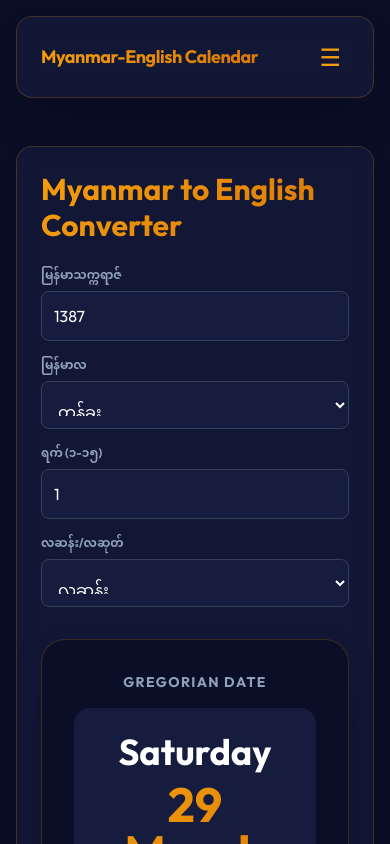
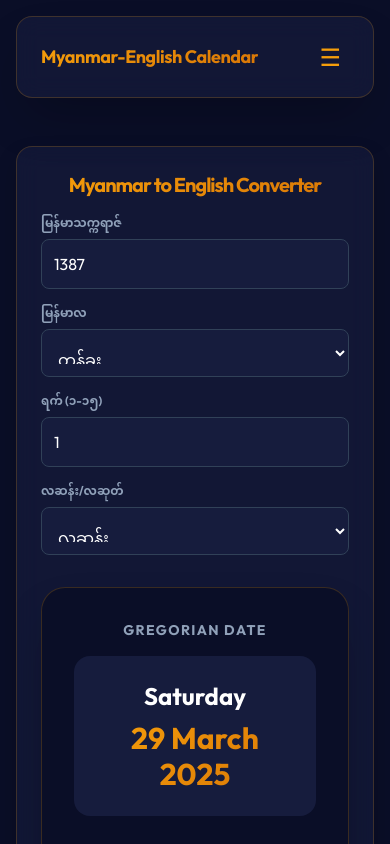
Before and after one commit to thawzinaung-2002/mm-eng-calendar, an Angular app: page /myanmar-to-eng in a window 390 px wide. Shown: the top 844 px of the page. Built offline with nearby package versions, Linux system fonts and the light colour scheme.

Commit message:
Decrease font-size of header in Eng->MM and MM->Eng for mobile

```diff
--- a/src/app/components/eng-to-mm/eng-to-mm.html
+++ b/src/app/components/eng-to-mm/eng-to-mm.html
@@ -1,6 +1,6 @@
 <div class="container mx-auto p-4 max-w-2xl">
   <div class="card mb-8">
-    <h1 class="text-3xl font-bold gold-text mb-6">English to Myanmar Converter</h1>
+    <h1 class="text-xl sm:text-2xl md:text-3xl font-bold gold-text mb-4 md:mb-6 tracking-tighter sm:tracking-normal truncate text-center md:text-left">English to Myanmar Converter</h1>
 
     <div class="flex flex-col gap-4 mb-8">
       <label class="text-sm text-slate-400 font-semibold uppercase tracking-wider">Select English Date</label>
--- a/src/app/components/mm-to-eng/mm-to-eng.html
+++ b/src/app/components/mm-to-eng/mm-to-eng.html
@@ -1,6 +1,6 @@
 <div class="container mx-auto p-4 max-w-2xl">
   <div class="card mb-8">
-    <h1 class="text-3xl font-bold gold-text mb-6">Myanmar to English Converter</h1>
+    <h1 class="text-xl sm:text-2xl md:text-3xl font-bold gold-text mb-4 md:mb-6 tracking-tighter sm:tracking-normal truncate text-center md:text-left">Myanmar to English Converter</h1>
 
     <div class="grid grid-cols-1 md:grid-cols-2 lg:grid-cols-4 gap-4 mb-8">
       <div class="flex flex-col gap-2">
@@ -50,8 +50,8 @@
 
           <div class="flex flex-col xl:flex-row items-center justify-center gap-8 w-full mb-8">
             <div class="flex flex-col items-center justify-center bg-navy-light p-6 rounded-2xl w-full">
-              <span class="text-4xl font-extrabold text-white mb-2">{{ engDate() | date:'EEEE' }}</span>
-              <span class="text-5xl font-black gold-text">{{ engDate() | date:'dd MMMM yyyy' }}</span>
+              <span class="text-2xl md:text-4xl font-extrabold text-white mb-2">{{ engDate() | date:'EEEE' }}</span>
+              <span class="text-3xl md:text-5xl font-black gold-text text-center">{{ engDate() | date:'dd MMMM yyyy' }}</span>
             </div>
 
             <div class="flex flex-col items-center justify-center gap-4 w-full h-full">
```
